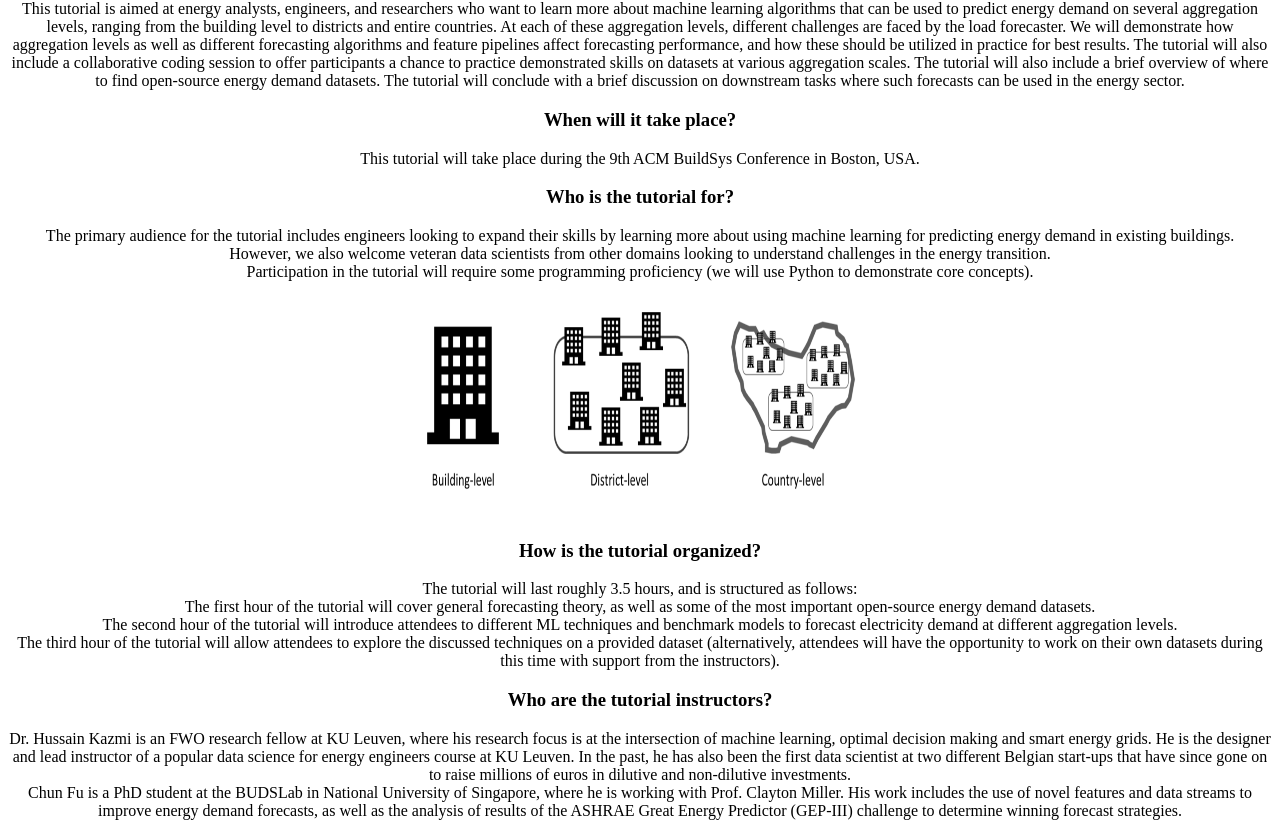
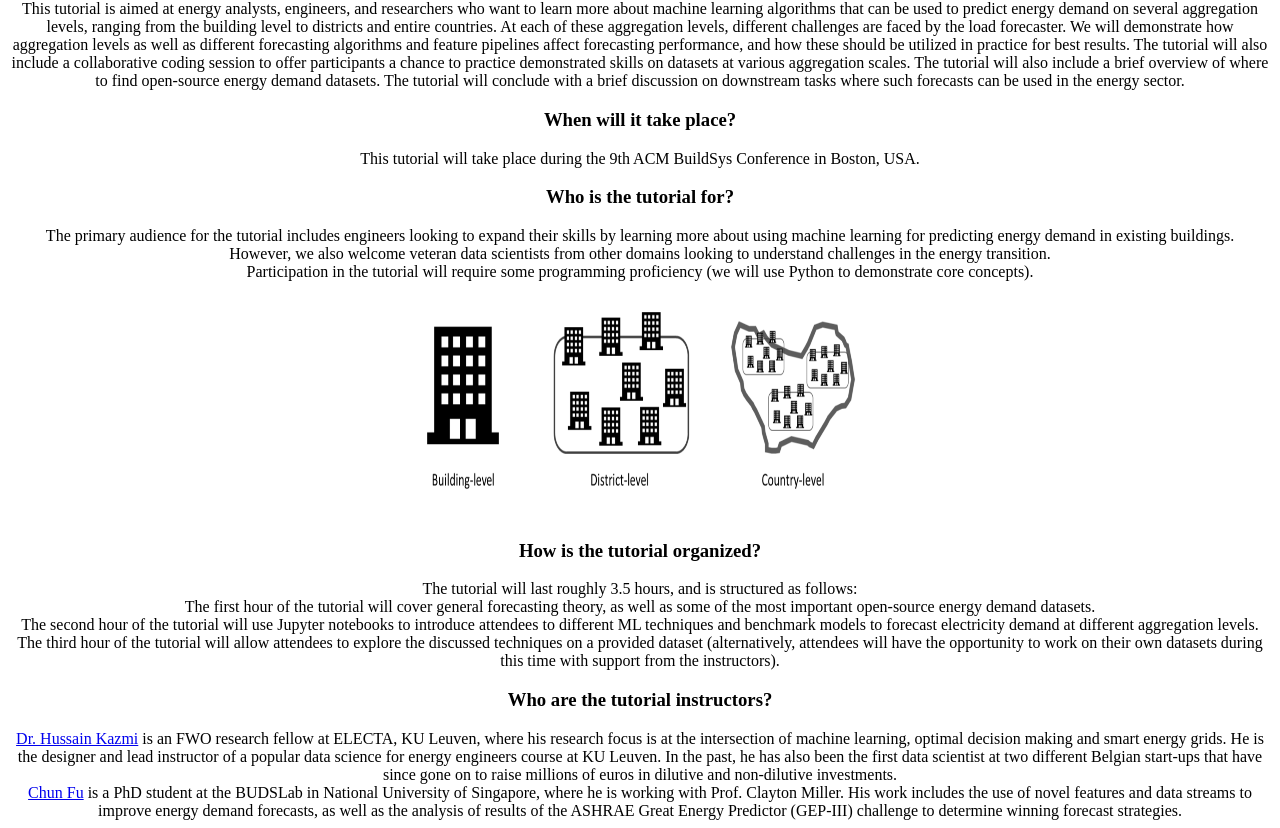
Before and after one commit to hussainkazmi/hussainkazmi.github.io, a plain HTML site: page index.html in a window 1280 px wide. Shown: the part 730-1558 px from the top of the page. Drawn offline with Linux system fonts and the light colour scheme.

Commit message:
Updated instructor bios

```diff
--- a/index.html
+++ b/index.html
@@ -45,15 +45,15 @@ The tutorial will last roughly 3.5 hours, and is structured as follows:
 <br>
 The first hour of the tutorial will cover general forecasting theory, as well as some of the most important open-source energy demand datasets.
 <br>
-The second hour of the tutorial will introduce attendees to different ML techniques and benchmark models to forecast electricity demand at different aggregation levels.
+The second hour of the tutorial will use Jupyter notebooks to introduce attendees to different ML techniques and benchmark models to forecast electricity demand at different aggregation levels.
 <br>
 The third hour of the tutorial will allow attendees to explore the discussed techniques on a provided dataset (alternatively, attendees will have the opportunity to work on their own datasets during this time with support from the instructors).
 <br>
 
 <h3>Who are the tutorial instructors?</h3>
-Dr. Hussain Kazmi is an FWO research fellow at KU Leuven, where his research focus is at the intersection of machine learning, optimal decision making and smart energy grids. He is the designer and lead instructor of a popular data science for energy engineers course at KU Leuven. In the past, he has also been the first data scientist at two different Belgian start-ups that have since gone on to raise millions of euros in dilutive and non-dilutive investments.
+<a href="https://www.linkedin.com/in/hussain-kazmi/">Dr. Hussain Kazmi</a> is an FWO research fellow at ELECTA, KU Leuven, where his research focus is at the intersection of machine learning, optimal decision making and smart energy grids. He is the designer and lead instructor of a popular data science for energy engineers course at KU Leuven. In the past, he has also been the first data scientist at two different Belgian start-ups that have since gone on to raise millions of euros in dilutive and non-dilutive investments.
 <br>
-Chun Fu is a PhD student at the BUDSLab in National University of Singapore, where he is working with Prof. Clayton Miller. His work includes the use of novel features and data streams to improve energy demand forecasts, as well as the analysis of results of the ASHRAE Great Energy Predictor (GEP-III) challenge to determine winning forecast strategies.
+<a href="https://www.linkedin.com/in/chun-fu/">Chun Fu</a> is a PhD student at the BUDSLab in National University of Singapore, where he is working with Prof. Clayton Miller. His work includes the use of novel features and data streams to improve energy demand forecasts, as well as the analysis of results of the ASHRAE Great Energy Predictor (GEP-III) challenge to determine winning forecast strategies.
 
 </body>
 </html>
```
